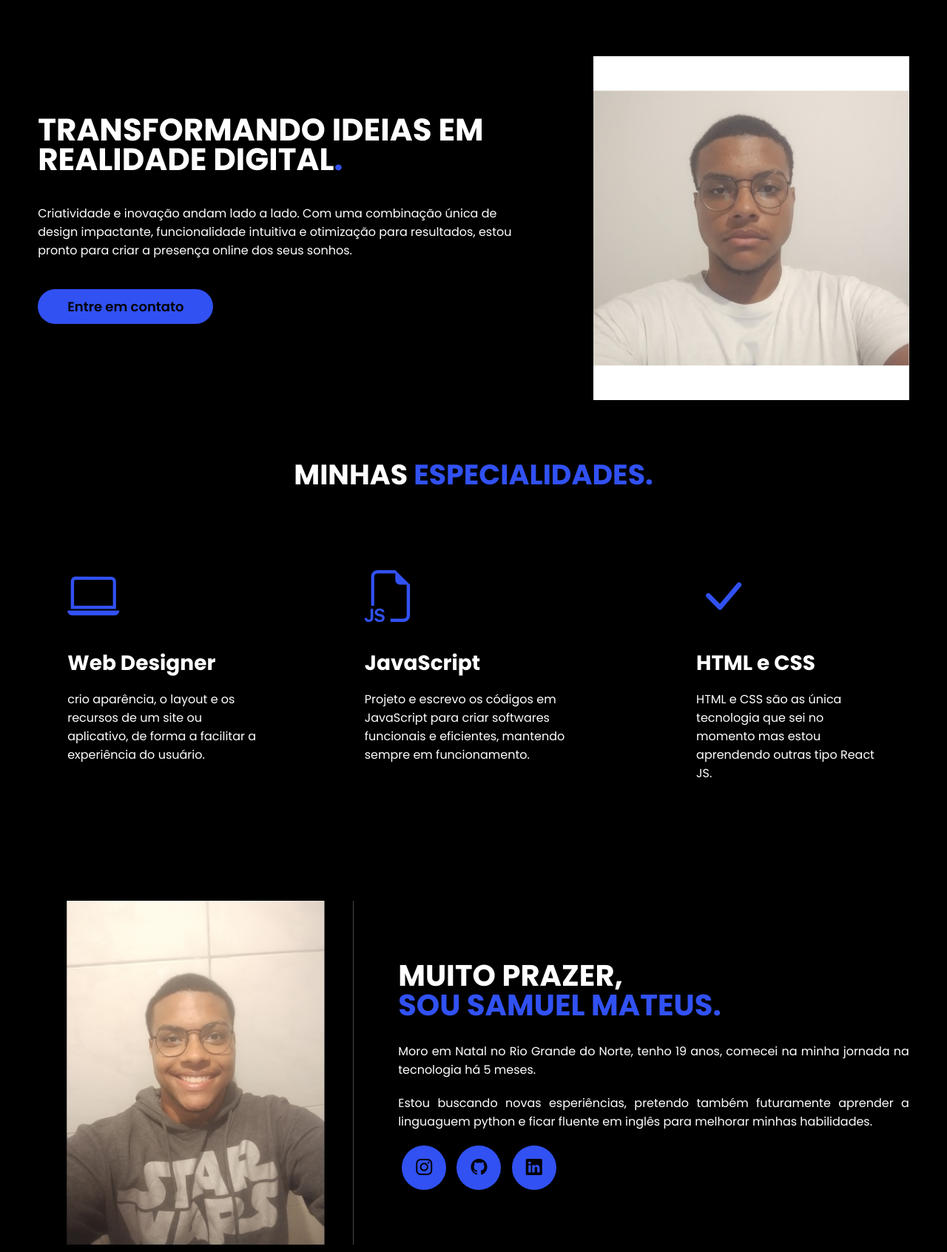
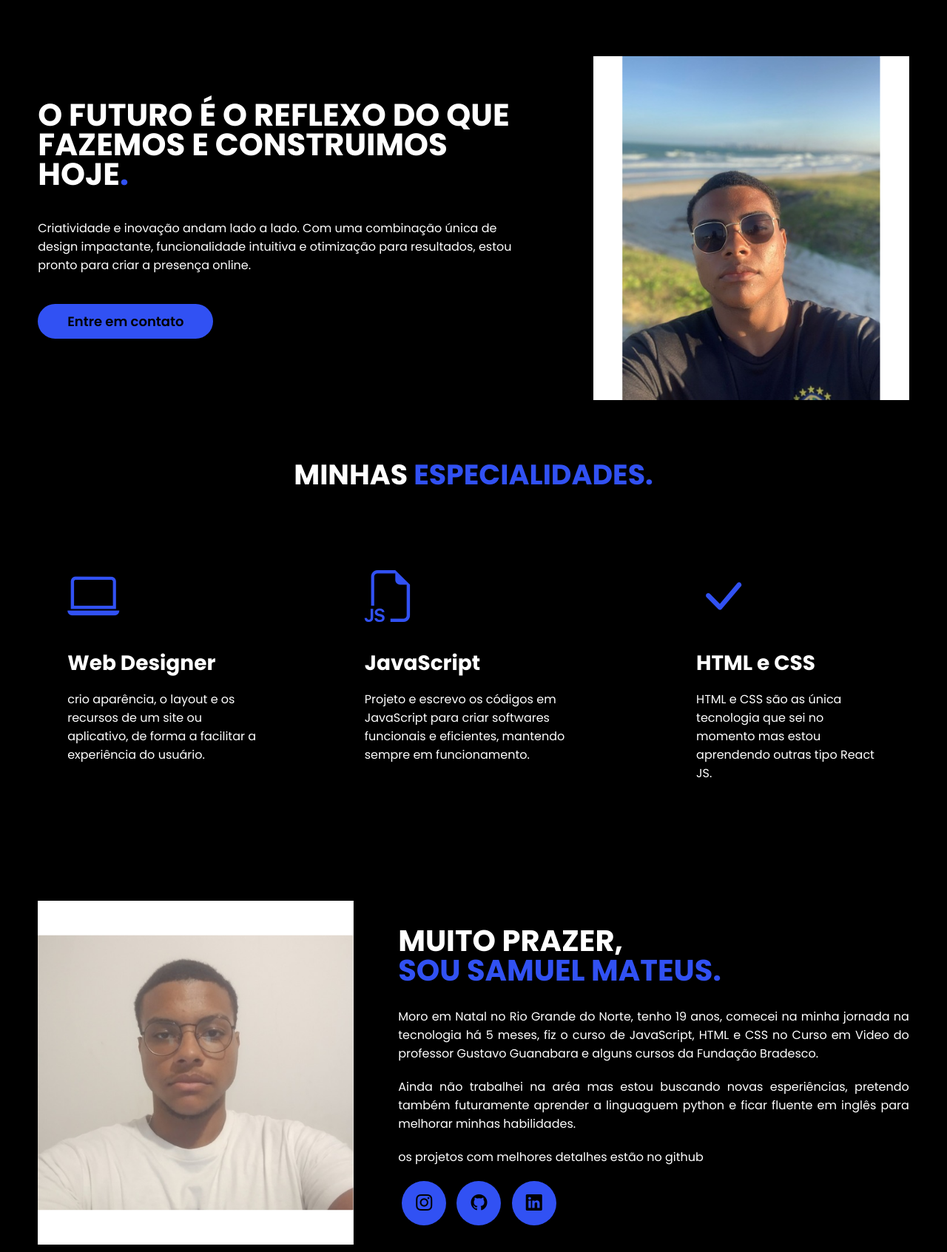
Before and after one commit to Samuel-Mateus/projeto-Portfolio2, a plain HTML site: page index.html in a window 1280 px wide. Shown: the part 140-1833 px from the top of the page at 74% size. Drawn offline with nearby package versions, Linux system fonts and the light colour scheme.

Commit message:
falta so o link

```diff
--- a/index.html
+++ b/index.html
@@ -63,8 +63,8 @@
             <div class="interface">
                 <div class="flex">
                     <div class="txt-topo-site">
-                        <h1>TRANSFORMANDO IDEIAS EM REALIDADE DIGITAL<span>.</span></h1>
-                        <p>Criatividade e inovação andam lado a lado. Com uma combinação única de design impactante, funcionalidade intuitiva e otimização para resultados, estou pronto para criar a presença online dos seus sonhos.</p>
+                        <h1>O FUTURO É O REFLEXO DO QUE FAZEMOS E CONSTRUIMOS HOJE<span>.</span></h1>
+                        <p>Criatividade e inovação andam lado a lado. Com uma combinação única de design impactante, funcionalidade intuitiva e otimização para resultados, estou pronto para criar a presença online.</p>
 
                         <div class="btn-contato">
                             <a href="#">
@@ -74,7 +74,7 @@
                     </div><!--txt-topo-site-->
 
                     <div class="img-topo-site">
-                        <img src="imagem/20241007_121001_0000.png" alt="">
+                        <img src="imagem/20241008_195557_0000.png" alt="">
                     </div><!--img-topo-site-->
                 </div><!--flex-->
             </div><!--interface-->
@@ -109,13 +109,15 @@
             <div class="interface">
                 <div class="flex">
                     <div class="img-sobre">
-                        <img src="imagem/20241008_192449_0000.png" alt="">
+                        <img src="imagem/20241007_121001_0000.png" alt="">
                     </div><!--img-sobre-->
 
                     <div class="txt-sobre">
                         <h2>MUITO PRAZER, <span>SOU SAMUEL MATEUS.</span></h2>
-                        <p>Moro em Natal no Rio Grande do Norte, tenho 19 anos, comecei na minha jornada na tecnologia há 5 meses.</p>
-                        <p>Estou buscando novas esperiências, pretendo também futuramente aprender a linguaguem python e ficar fluente em inglês para melhorar minhas habilidades.</p>
+                        <p>Moro em Natal no Rio Grande do Norte, tenho 19 anos, comecei na minha jornada na tecnologia há 5 meses, fiz o curso de JavaScript, HTML e CSS no Curso em Video do professor Gustavo Guanabara e alguns cursos da Fundação Bradesco.</p>
+                        <p>Ainda não trabalhei na aréa mas estou buscando novas esperiências, pretendo também futuramente aprender a linguaguem python e ficar fluente em inglês para melhorar minhas habilidades.
+                        </p>
+                        <p>os projetos com melhores detalhes estão no github</p>
                         <div class="btn-social">
                             <a href="https://www.instagram.com/s_mateus23/"><button><i class="bi bi-instagram"></i></button></a>
                             <a href="https://github.com/Samuel-Mateus"><button><i class="bi bi-github"></i></button></a>
@@ -131,13 +133,13 @@
                 <h2 class="titulo">MEU <span>PORTFÓLIO.</span></h2>
                 <div class="flex">
                     <div class="img-port" style="background-image: url(imagem/Design\ sem\ nome_20241008_110557_0000.png);">
+                        <div class="overlay">jogo da velha</div>
+                    </div>
+                    <div class="img-port" style="background-image: url(imagem/Design\ sem\ nome_20241008_112453_0000.png);">
                         <div class="overlay">Projeto 1</div>
                     </div>
-                    <div class="img-port" style="background-image: url(imagem/Design\ sem\ nome_20241008_112453_0000.png);">
-                        <div class="overlay">Projeto 2</div>
-                    </div>
                     <div class="img-port" style="background-image: url(imagem/Design\ sem\ nome_20241008_114123_0000.png);">
-                        <div class="overlay">Projeto 3</div>
+                        <div class="overlay">Formulario</div>
                     </div>
                 </div><!--flex-->
             </div><!--interface-->
```
Also changed, not shown: imagem/20241008_195557_0000.png (added).
